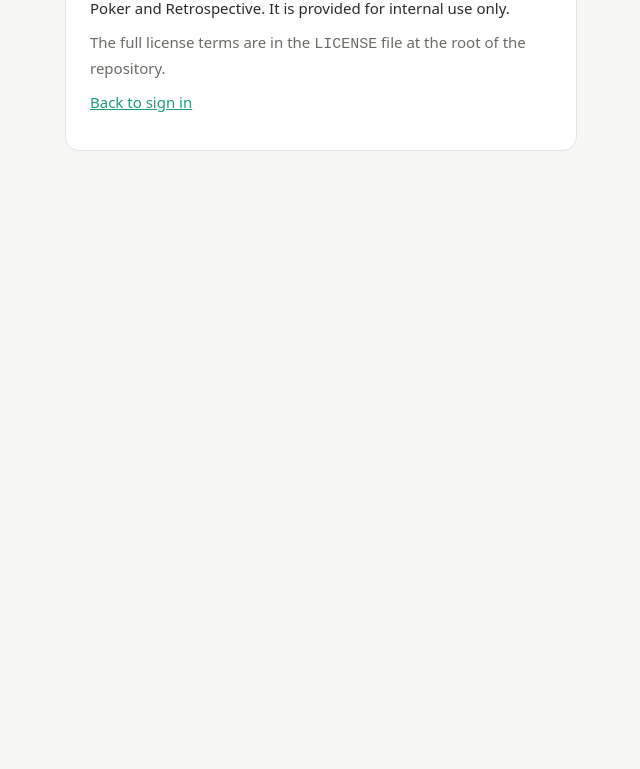
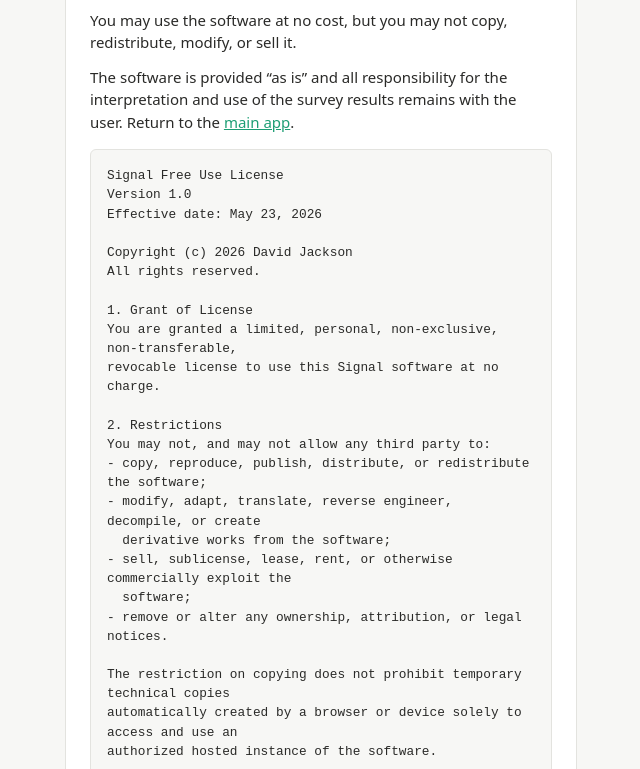
Before and after one commit to Sprint-Suite/signal, a website: page public/license.html in a window 1280 px wide. Shown: the part 154-923 px from the top of the page, without its empty margins (319-959 px from the left). Before the commit the page ends 800 px from the top, so only its background shows below. Drawn offline with Linux system fonts and the light colour scheme.

Commit message:
Replace the license page with a Signal-branded version of Scrum Poker's
Swaps the placeholder license.html for the same structure Scrum Poker
uses, rebranded for Signal: Signal Free Use License v1.0, effective
2026-05-23.

Section 5's liability bullets are adapted to Signal's domain —
team-health outcomes and response quality, interpretation of axis
scores / insights / divided flags, and any business / HR / people
decision taken from the report.

Keeps Signal's house shell (tokens.css + app.css, brand dot, narrow
card). New .license-text rule styles the <pre> block with pre-wrap
so it sits cleanly inside the card.

Co-Authored-By: Claude Opus 4.7 (1M context) <noreply@anthropic.com>

```diff
--- a/public/css/app.css
+++ b/public/css/app.css
@@ -329,6 +329,20 @@ input:focus, select:focus, button:focus-visible {
   color: var(--sig-text-faint);
 }
 
+/* --- License text block ------------------------------------------------- */
+.license-text {
+  font-family: var(--sig-font-mono);
+  font-size: 0.8rem;
+  line-height: 1.5;
+  white-space: pre-wrap;
+  word-break: break-word;
+  background: var(--sig-bg-subtle);
+  border: 1px solid var(--sig-border);
+  border-radius: var(--sig-radius-sm);
+  padding: var(--sig-space-4);
+  margin: var(--sig-space-4) 0 0;
+}
+
 /* --- Confirmation modal ------------------------------------------------- */
 .modal-overlay {
   position: fixed;
--- a/public/license.html
+++ b/public/license.html
@@ -11,16 +11,69 @@
   <main class="page page-narrow">
     <div class="card">
       <p class="brand"><span class="brand-dot"></span>Signal</p>
-      <h1>License</h1>
-      <p>
-        Signal is internal software, part of the agile suite alongside Scrum
-        Poker and Retrospective. It is provided for internal use only.
-      </p>
-      <p class="muted">
-        The full license terms are in the <code>LICENSE</code> file at the root
-        of the repository.
-      </p>
-      <p><a href="/">Back to sign in</a></p>
+      <h1>Signal Free Use License</h1>
+      <p>This tool is free to use, but it is not open source.</p>
+      <p>You may use the software at no cost, but you may not copy, redistribute, modify, or sell it.</p>
+      <p>The software is provided &ldquo;as is&rdquo; and all responsibility for the interpretation and use of the survey results remains with the user. Return to the <a href="/">main app</a>.</p>
+      <pre class="license-text">Signal Free Use License
+Version 1.0
+Effective date: May 23, 2026
+
+Copyright (c) 2026 David Jackson
+All rights reserved.
+
+1. Grant of License
+You are granted a limited, personal, non-exclusive, non-transferable,
+revocable license to use this Signal software at no charge.
+
+2. Restrictions
+You may not, and may not allow any third party to:
+- copy, reproduce, publish, distribute, or redistribute the software;
+- modify, adapt, translate, reverse engineer, decompile, or create
+  derivative works from the software;
+- sell, sublicense, lease, rent, or otherwise commercially exploit the
+  software;
+- remove or alter any ownership, attribution, or legal notices.
+
+The restriction on copying does not prohibit temporary technical copies
+automatically created by a browser or device solely to access and use an
+authorized hosted instance of the software.
+
+3. Ownership
+The software is licensed, not sold. All intellectual property rights,
+title, and interest remain with David Jackson.
+
+4. Disclaimer of Warranties
+The software is provided "AS IS" and "AS AVAILABLE", without warranties
+of any kind, express or implied, including but not limited to merchantability,
+fitness for a particular purpose, non-infringement, accuracy, and uninterrupted
+or error-free operation.
+
+5. Limitation of Liability
+To the maximum extent permitted by law, David Jackson will not be liable for
+any direct, indirect, incidental, special, consequential, or exemplary damages
+arising out of or related to use of, inability to use, or reliance on the
+software.
+
+Without limiting the above, David Jackson is not liable for:
+- team health outcomes, survey participation, or the quality or honesty of
+  the responses collected;
+- the interpretation of axis scores, insights, divided-axis flags, or any
+  comparison against a baseline run;
+- any business, operational, HR, or people decision taken on the basis of
+  the survey results or report presented by the software.
+
+By using the software, you acknowledge that responsibility for use of the
+software and for any decisions taken in response to its outputs lies solely
+with the user.
+
+6. Termination
+This license terminates automatically if you breach any term. On termination,
+you must stop using the software immediately.
+
+7. Governing Law
+This license is governed by the laws of England and Wales, excluding conflict
+of law rules.</pre>
     </div>
   </main>
 </body>
```
